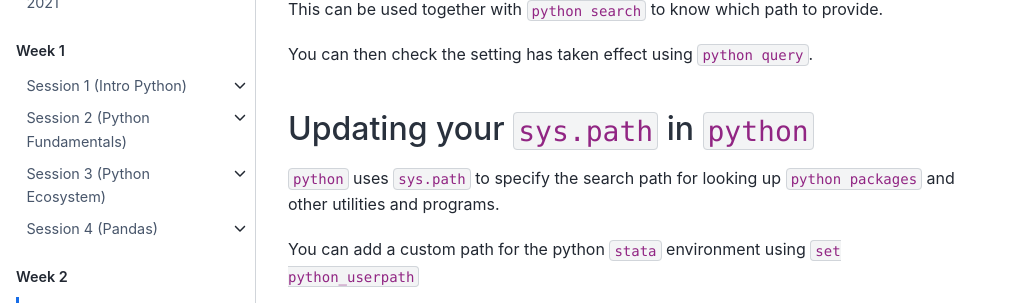
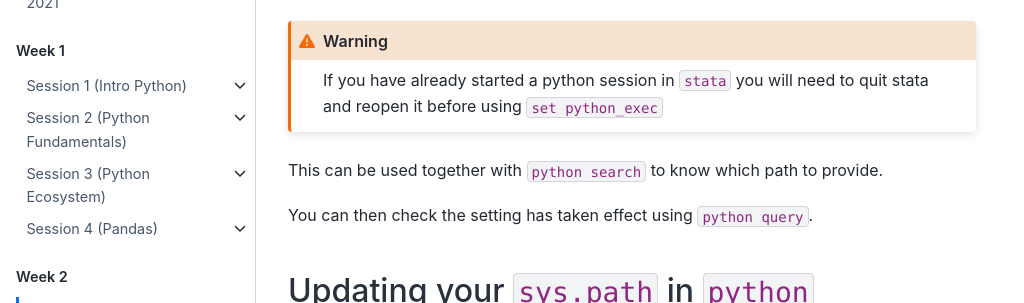
Before and after one commit to QuantEcon/2021-workshop-rsit, a Jupyter Book: the page built from website/week2/session5/stata-and-python-setup.md, in a window 1280 px wide and 900 px high, scrolled down 3440 px, cut to the strip 229-532 px from the top of the window. Shown: the whole strip, without its empty margins (0-1024 px from the left). Built offline with Jupyter Book 1.0.4 settings and Sphinx 7.4.7 and the Sphinx Book theme 1.1.4, drawn with Linux system fonts in a browser that asks for light colours.

Commit message:
add setup warning message

````diff
--- a/website/week2/session5/stata-and-python-setup.md
+++ b/website/week2/session5/stata-and-python-setup.md
@@ -110,6 +110,11 @@ set python_exec C:\Users\<users>\anaconda3\python.exe
 ```
 :::
 
+:::{warning}
+If you have already started a python session in `stata` you will need to quit stata
+and reopen it before using `set python_exec`
+:::
+
 This can be used together with `python search` to know which path to provide.
 
 You can then check the setting has taken effect using `python query`.
````
